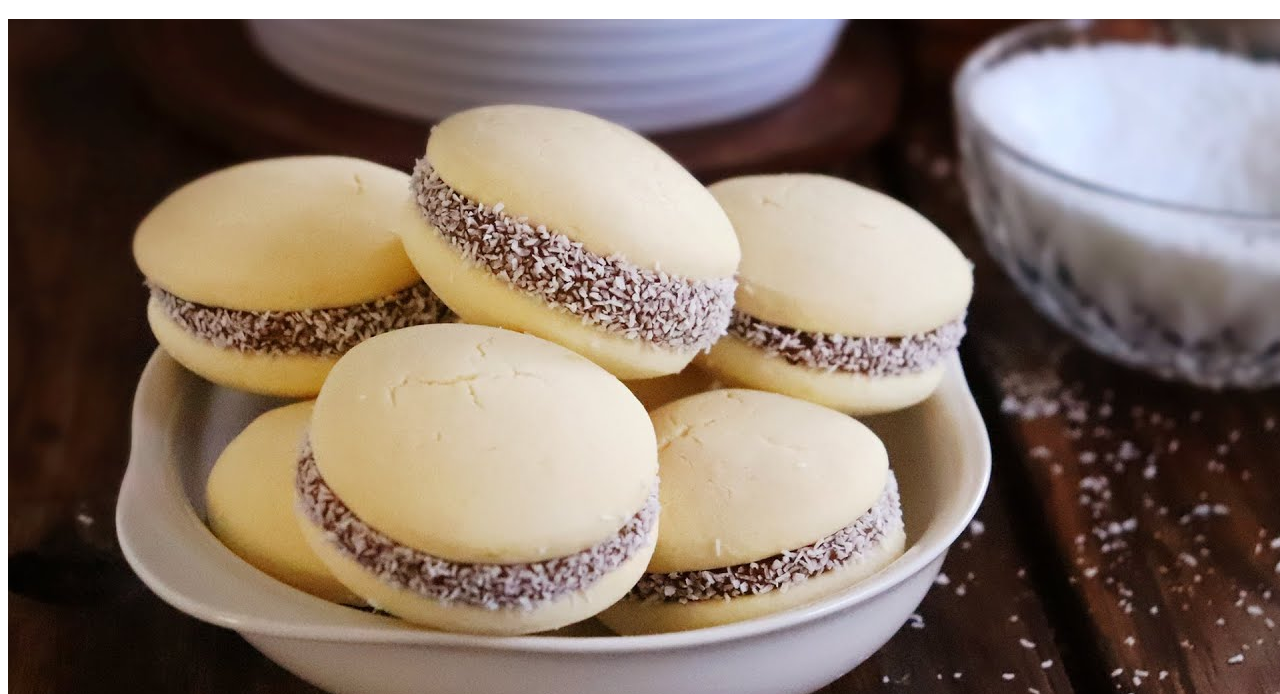
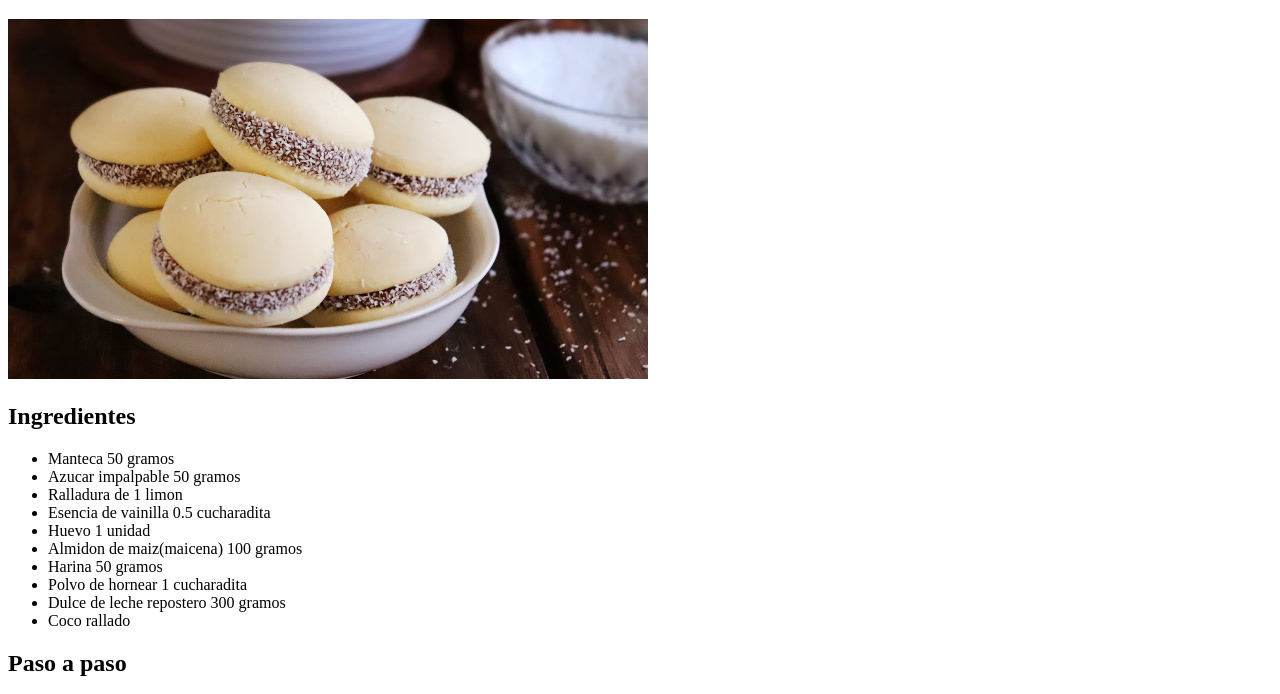
Before and after one commit to martinykrz/odin-recipes, a plain HTML site: page recipes/alfajor-de-maicena.html in a window 1280 px wide. Shown: the part 61-755 px from the top of the page. Drawn offline with Linux system fonts and the light colour scheme.

Commit message:
image size changes

```diff
--- a/recipes/alfajor-de-maicena.html
+++ b/recipes/alfajor-de-maicena.html
@@ -7,7 +7,7 @@
 
     <body>
         <h1>Alfajor de Maicena</h1>
-        <img src="../alfajor_de_maicena.jpg" alt="Alfajor de Maicena">
+        <img src="../recipes/alfajor_de_maicena.jpg" alt="Alfajor de Maicena" height="360">
         <h2>Ingredientes</h2>
         <ul>
             <li>Manteca  50 gramos</li>
```
Also changed, not shown: recipes/lemon-pie.html (+1 -1 lines).
